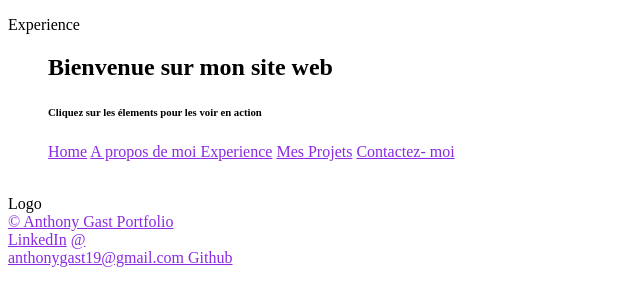
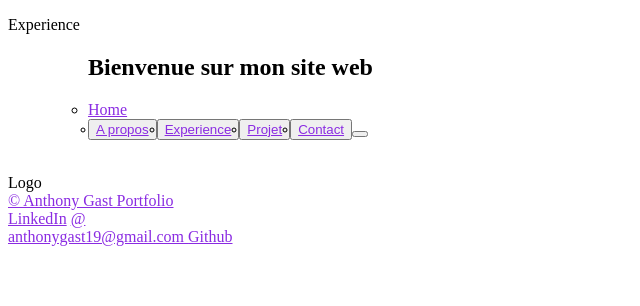
Before and after one commit to totoro65/goliath-, a plain HTML site: page experience.html in a window 1280 px wide. Shown: the whole page, without its empty margins (0-640 px from the left). Drawn offline with nearby package versions, Linux system fonts and the light colour scheme.

Commit message:
Update experience.html

```diff
--- a/experience.html
+++ b/experience.html
@@ -21,22 +21,17 @@
     }
 </style>
 <body>
-    <nav>
-        <ul>
-            <div class="wrapper">
-                <h2>Bienvenue sur mon site web </h2>
-                <h6>Cliquez sur les élements pour les voir en action</h6>
-                <nav class="tabs">
-                  <div class="selector"></div>
-                  <a href="index.html" class="active"><i class="fab fa"></i>Home</a>
-                  <a href="about.html"><i class="fas fa-bolt"></i>A propos de moi  </a>
-                  <a href="experience.html"><i class="fas fa-bolt"></i>Experience</a>
-                  <a href="projet.html"><i class="fas fa-bolt"></i>Mes Projets</a>
-                  <a href="contact.html"><i class="fas fa-bolt"></i>Contactez- moi </a>
-                </nav>
-              </div>
-        </ul>
-      </nav>
+   <nav>
+    <ul>
+        <ul id="navigation">
+            <h2>Bienvenue sur mon site web </h2>
+            <li><a href="index.html" title="aller à la section 1">Home</a></li> <button type="button" class="btn btn-primary btn-circle"><i class="fa fa-list"></i>
+            <li><a href="about.html" title="aller à la section 2">A propos</a></li><button type="button" class="btn btn-primary btn-circle"><i class="fa fa-list"></i>
+            <li><a href="experience.html" title="aller à la section 3">Experience</a></li><button type="button" class="btn btn-primary btn-circle"><i class="fa fa-list"></i>
+            <li><a href="projet.html" title="aller à la section 4">Projet</a></li><button type="button" class="btn btn-primary btn-circle"><i class="fa fa-list"></i>
+            <li> <a href="contact.html" title="aller à la section 5">Contact</a></li><button type="button" class="btn btn-primary btn-circle"><i class="fa fa-list"></i>
+    </ul>
+</nav>
       <br>
 
 
```
